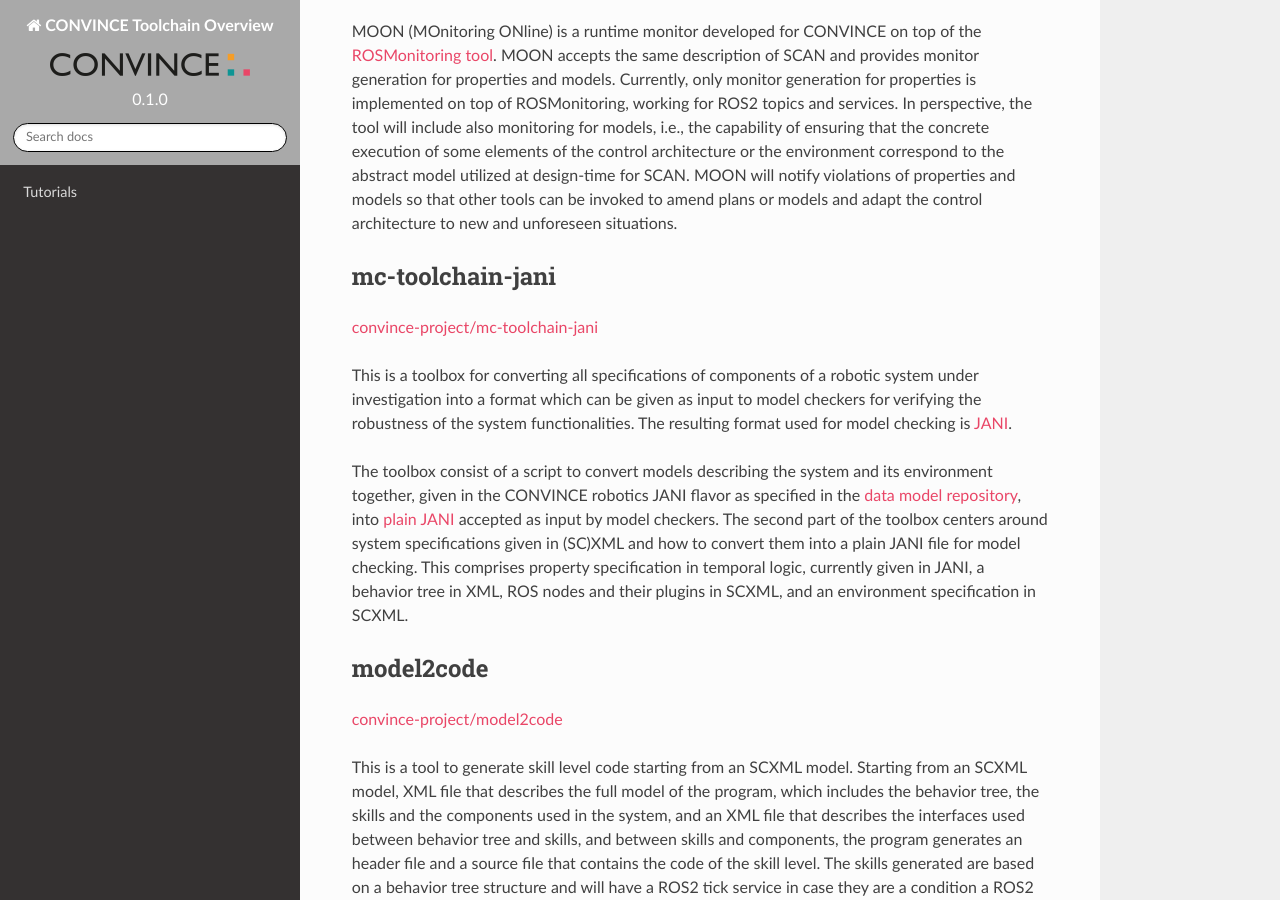
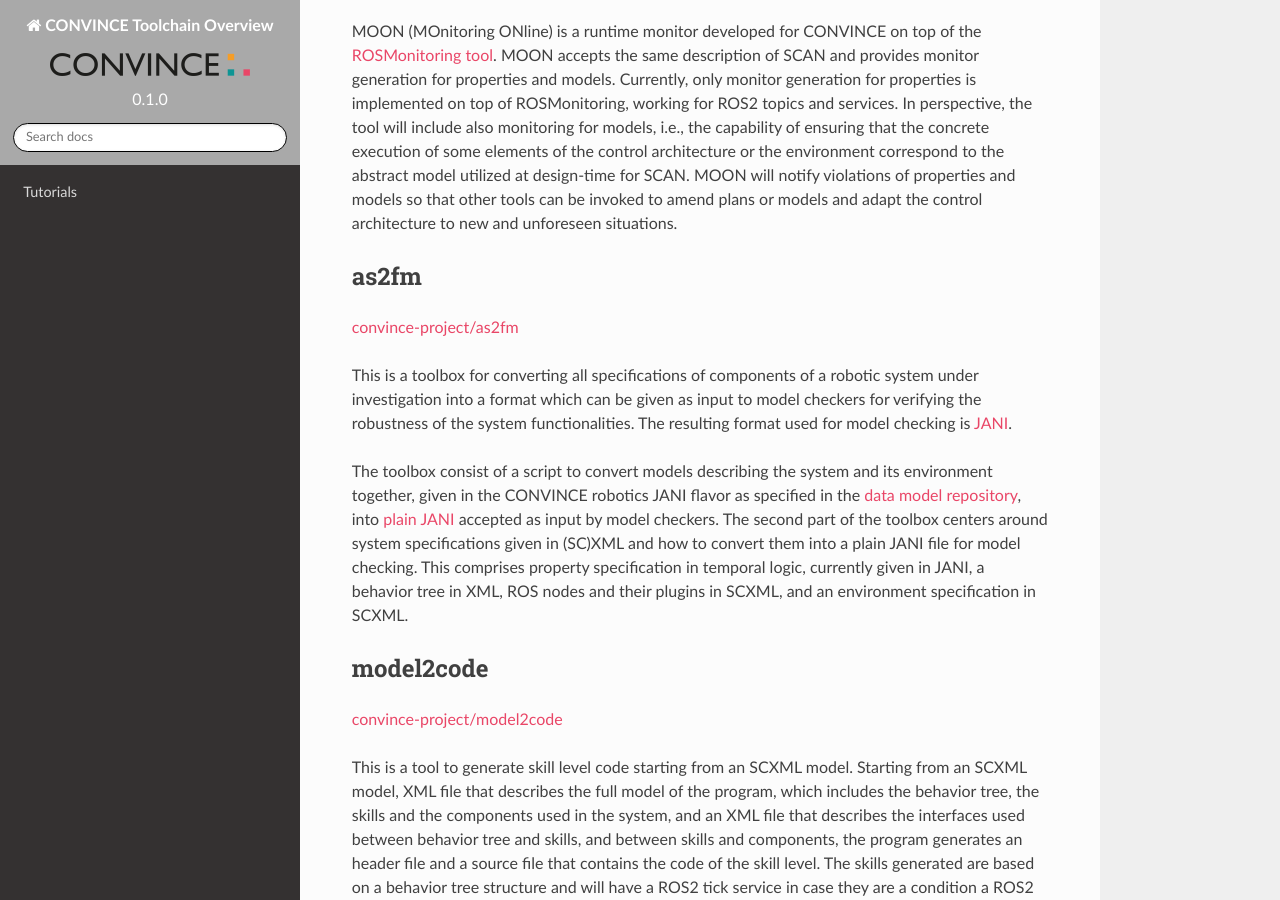
Before and after one commit to convince-project/overview, a Sphinx documentation site: the page built from docs/source/index.rst, in a window 1280 px wide and 900 px high, scrolled down 3224 px. Built offline with Sphinx 7.4.7 and the Read the Docs theme 2.0.0, drawn with Linux system fonts in a browser that asks for light colours.

Commit message:
rename as2fm
Signed-off-by: Michaela Klauck <michaela.klauck@de.bosch.com>

```diff
--- a/docs/source/index.rst
+++ b/docs/source/index.rst
@@ -140,9 +140,9 @@
 control architecture to new and unforeseen situations.
 
 
-mc-toolchain-jani
+as2fm
 -----------------
-`convince-project/mc-toolchain-jani <https:///github.com/convince-project/mc-toolchain-jani>`_
+`convince-project/as2fm <https:///github.com/convince-project/as2fm>`_
 
 This is a toolbox for converting all specifications of components of a robotic system under investigation into a format which can be given as input to model checkers for verifying the robustness of the system functionalities. The resulting format used for model checking is `JANI <https://jani-spec.org>`_.
 
```
Also changed, not shown: 1 other file.
